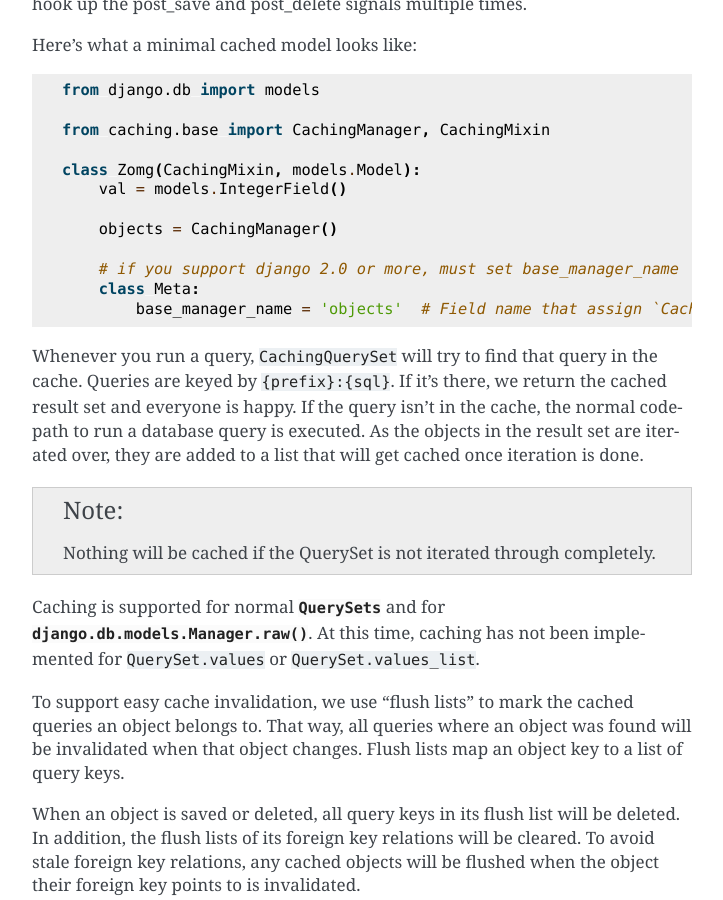
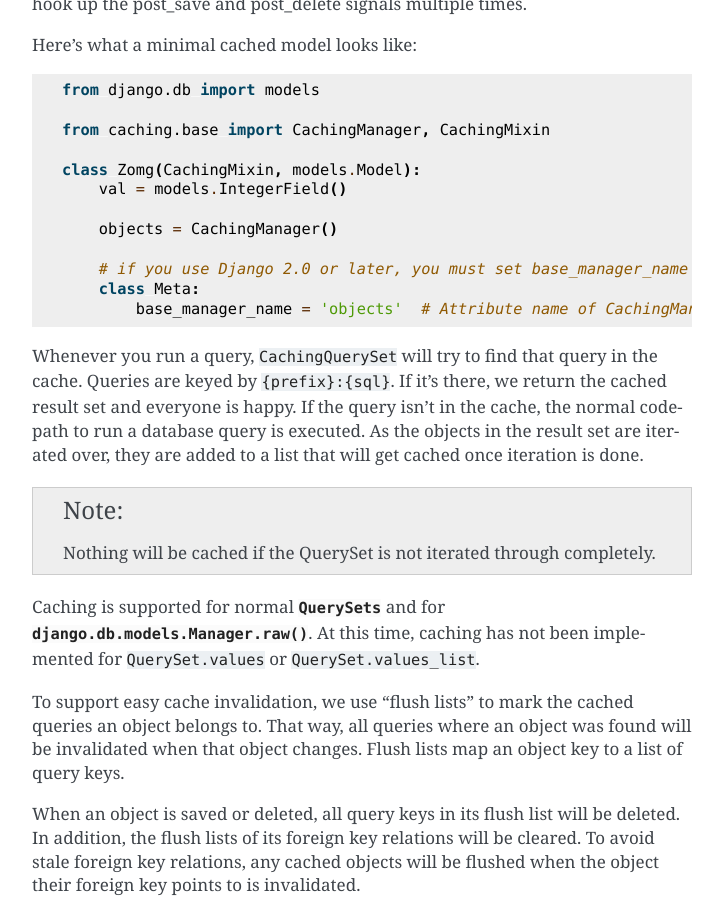
Before and after one commit to django-cache-machine/django-cache-machine, a Sphinx documentation site: the page built from docs/index.rst, in a window 1280 px wide and 900 px high, scrolled down 1353 px. Shown: the whole window, without its empty margins (388-1111 px from the left). Built offline with Sphinx 7.4.7, drawn with Linux system fonts in a browser that asks for light colours.

Commit message:
doc language updates

```diff
--- a/docs/index.rst
+++ b/docs/index.rst
@@ -76,9 +76,9 @@ Here's what a minimal cached model looks like::
 
         objects = CachingManager()
 
-        # if you support django 2.0 or more, must set base_manager_name
+        # if you use Django 2.0 or later, you must set base_manager_name
         class Meta:
-            base_manager_name = 'objects'  # Field name that assign `Cache Manager`
+            base_manager_name = 'objects'  # Attribute name of CachingManager(), above
 
 Whenever you run a query, ``CachingQuerySet`` will try to find that query in
 the cache.  Queries are keyed by ``{prefix}:{sql}``. If it's there, we return
```
